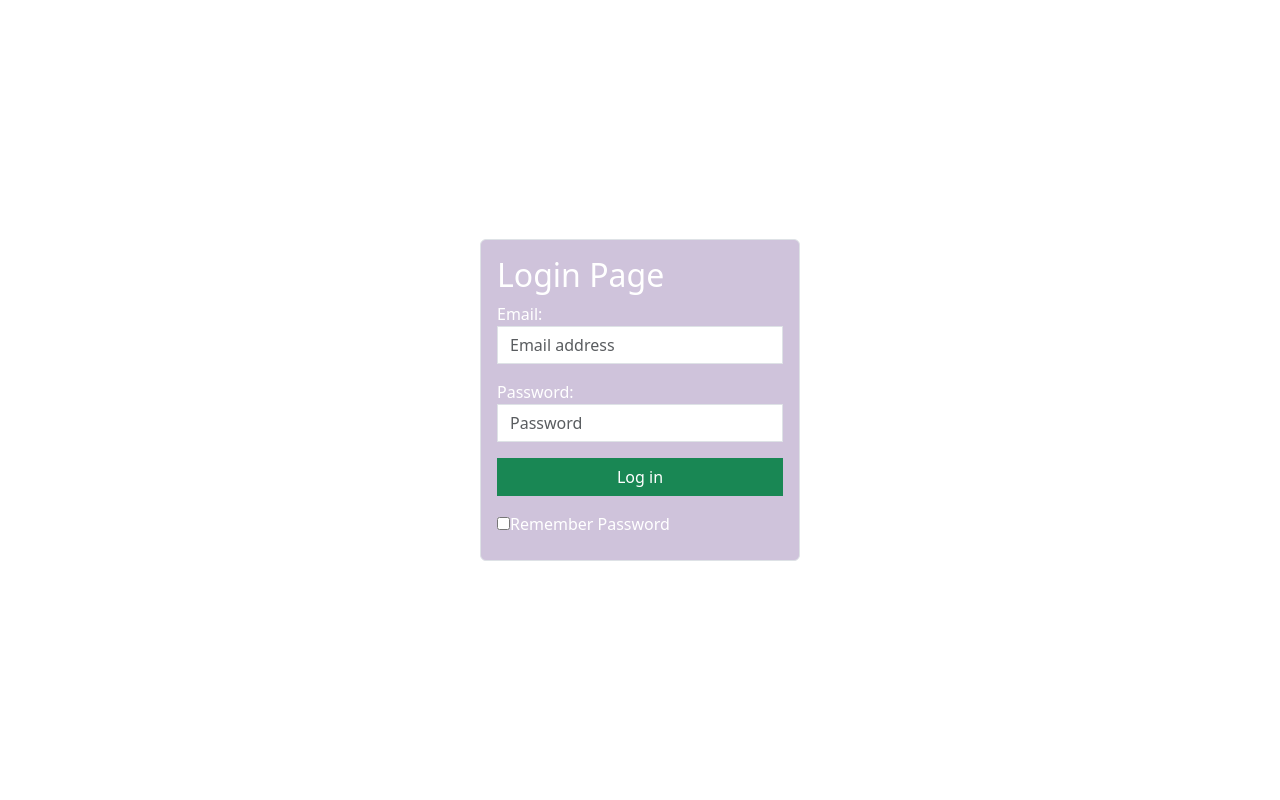
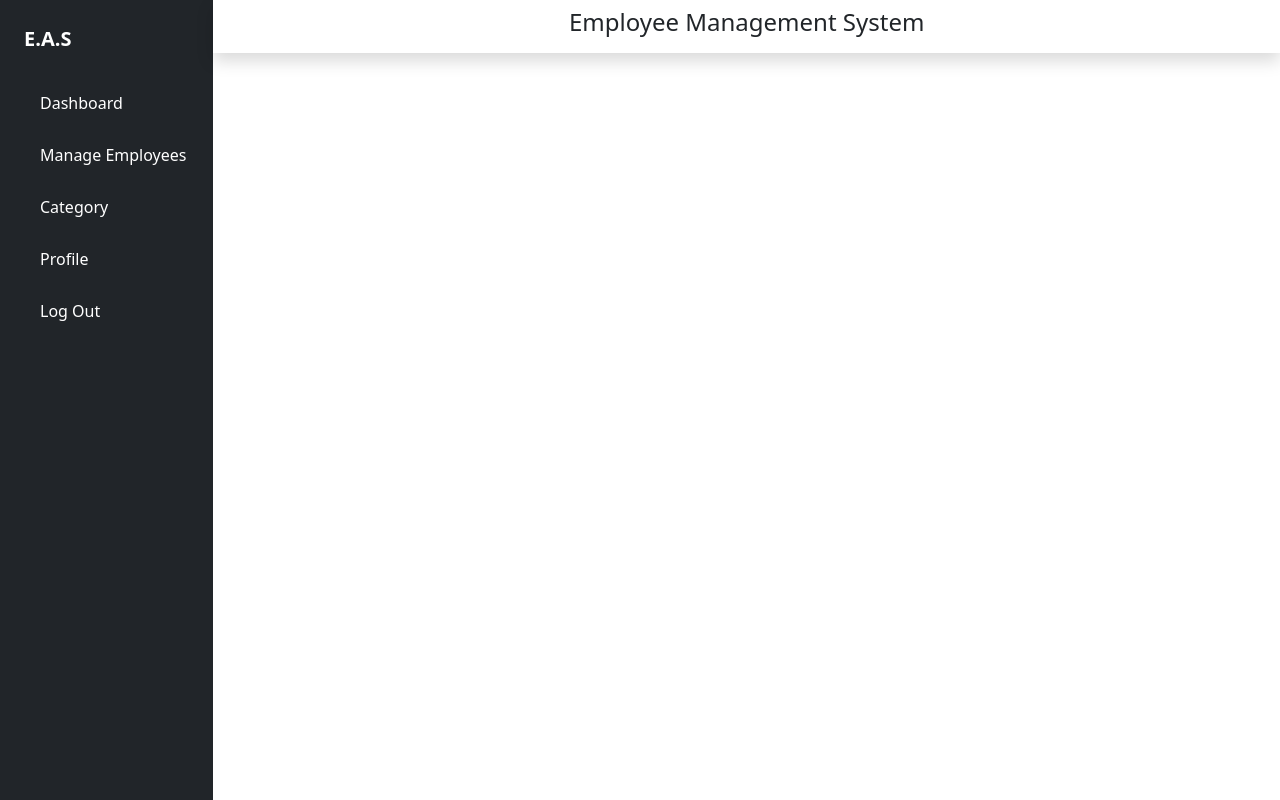
Before and after one commit to achiengcatherine/EmployeeAttendance_MS, a React (Vite) app in the folder EmployeemSystem/: page /dashboard in a window 1280 px wide. Built offline with nearby package versions, Linux system fonts and the light colour scheme.

Commit message:
updating the project

```diff
--- a/EmployeemSystem/src/App.jsx
+++ b/EmployeemSystem/src/App.jsx
@@ -2,12 +2,19 @@
 import './App.css'
 import 'bootstrap/dist/css/bootstrap.min.css'
 import Login from './Components/Login'
+import {BrowserRouter, Routes, Route} from 'react-router-dom'
+import Dashboard from './Components/Dashboard';
 
 function App() {
 
   return (
-  <Login/>
-)
+    <BrowserRouter>
+      <Routes>
+        <Route path="/adminlogin" element={<Login />}></Route>
+        <Route path="/dashboard" element={<Dashboard />}></Route>
+      </Routes>
+    </BrowserRouter>
+  );
 
 }
 
--- /dev/null
+++ b/EmployeemSystem/src/Components/Dashboard.jsx
@@ -0,0 +1,83 @@
+import React from "react";
+import { Link } from "react-router-dom";
+import "bootstrap-icons/font/bootstrap-icons.json";
+
+const Dashboard = () => {
+  return (
+    <div className="container-fluid">
+      <div className="row flex-nowrap">
+        <div className="col-auto col-md-3 col-xl-2 px-sm-2 px-0 bg-dark">
+          <div className="d-flex flex-column align-items-center align-items-sm-start px-3 pt-2 text-white min-vh-100">
+            <Link
+              to="/dashboard"
+              className="d-flex align-items-center pb-3 mb-md-1 mt-md-3 me-md-auto text-white text-decoration-none"
+            >
+              <span className="fs-5 fw-bolder d-none d-sm-inline">
+                E.A.S
+              </span>
+            </Link>
+            <ul
+              className="nav nav-pills flex-column mb-sm-auto mb-0 align-items-center align-items-sm-start"
+              id="menu"
+            >
+              <li className="w-100">
+                <Link
+                  to="/dashboard"
+                  className="nav-link text-white px-0 align-middle"
+                >
+                  <i className="fs-4 bi-speedometer2 ms-2"></i>
+                  <span className="ms-2 d-none d-sm-inline">Dashboard</span>
+                </Link>
+              </li>
+              <li className="w-100">
+                <Link
+                  to="/dashboard"
+                  className="nav-link text-white px-0 align-middle"
+                >
+                  <i className="fs-4 bi-speedometer2 ms-2"></i>
+                  <span className="ms-2 d-none d-sm-inline">
+                    Manage Employees
+                  </span>
+                </Link>
+              </li>
+              <li className="w-100">
+                <Link
+                  to="/dashboard/employee"
+                  className="nav-link text-white px-0 align-middle"
+                >
+                  <i className="fs-4 bi-columns ms-2"></i>
+                  <span className="ms-2 d-none d-sm-inline">Category</span>
+                </Link>
+              </li>
+              <li className="w-100">
+                <Link
+                  to="/dashboard/profile"
+                  className="nav-link text-white px-0 align-middle"
+                >
+                  <i className="fs-4 bi-person ms-2"></i>
+                  <span className="ms-2 d-none d-sm-inline">Profile</span>
+                </Link>
+              </li>
+              <li className="w-100">
+                <Link
+                  to="/dashboard"
+                  className="nav-link text-white px-0 align-middle"
+                >
+                  <i className="fs-4 bi-power ms-2"></i>
+                  <span className="ms-2 d-none d-sm-inline">Log Out</span>
+                </Link>
+              </li>
+            </ul>
+          </div>
+        </div>
+        <div className="col p-0 m-0">
+          <div className="p-2 d-flex justify-content-center shadow">
+            <h4>Employee Management System</h4>
+          </div>
+        </div>
+      </div>
+    </div>
+  );
+};
+
+export default Dashboard;
--- a/EmployeemSystem/src/Components/Login.jsx
+++ b/EmployeemSystem/src/Components/Login.jsx
@@ -1,23 +1,40 @@
 import React, { useState } from "react";
 import "./style.css";
 import axios from "axios";
+import { useNavigate } from "react-router-dom";
 
 const Login = () => {
+
   const [values, setValues] = useState({
     email: "",
     password:""
   })
+
+  const[error, setError] = useState(null)
+  const navigate = useNavigate()
+  axios.defaults.withCredentials = true;
+
   const handleSubmit = (event) => {
     event.preventDefault()
-    axios.post("http://localhost:3000/auth/adminlogin", values)
-      .then(result => console.log(result))
-      .catch(err => console.log(err))
+    axios
+      .post("http://localhost:3000/auth/adminlogin", values)
+      .then((result) => {
+        if (result.data.loginStatus) {
+          navigate("/dashboard");
+        } else {
+          setError(result.data.Error);
+        }
+      })
+      .catch((err) => console.log(err));
 
 
   }
   return (
     <div className="d-flex justify-content-center align-items-center vh-100 loginPage">
       <div className="p-3 rounded w-25 border loginForm">
+        <div className="text-danger">
+          {error && error}
+        </div>
         <h2>Login Page</h2>
         <form onSubmit={handleSubmit}>
 
@@ -26,6 +43,7 @@
             <input
               type="email"
               name="email"
+              id="email"
               autoComplete="off"
               placeholder="Email address"
               className="form-control rounded-0"
@@ -37,6 +55,7 @@
             <input
               type="password"
               name="password"
+              id="password"
               placeholder="Password"
               className="form-control rounded-0"
               onChange={(e) => setValues({ ...values, password: e.target.value })}
```
Also changed, not shown: 2 other files (tests, documents, lock files or other folders).
